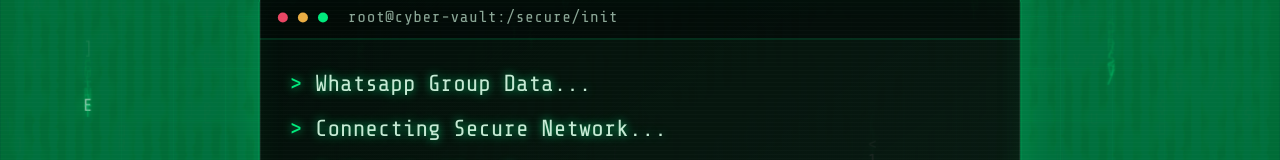
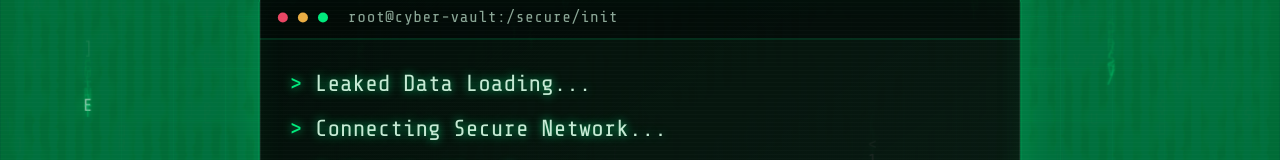
Before and after one commit to sourav2703/leakedData, an Angular app: page / in a window 1280 px wide. Shown: the part 210-370 px from the top of the page. Built offline with nearby package versions, Linux system fonts and the light colour scheme.

Commit message:
first commit8

```diff
--- a/src/app/components/boot-screen/boot-screen.component.ts
+++ b/src/app/components/boot-screen/boot-screen.component.ts
@@ -24,7 +24,7 @@
   @Output() complete = new EventEmitter<void>();
 
   readonly messages = [
-    'Whatsapp Group Data...',
+    'Leaked Data Loading...',
     'Connecting Secure Network...',
     'Authentication Success',
     'ACCESS GRANTED'
```
